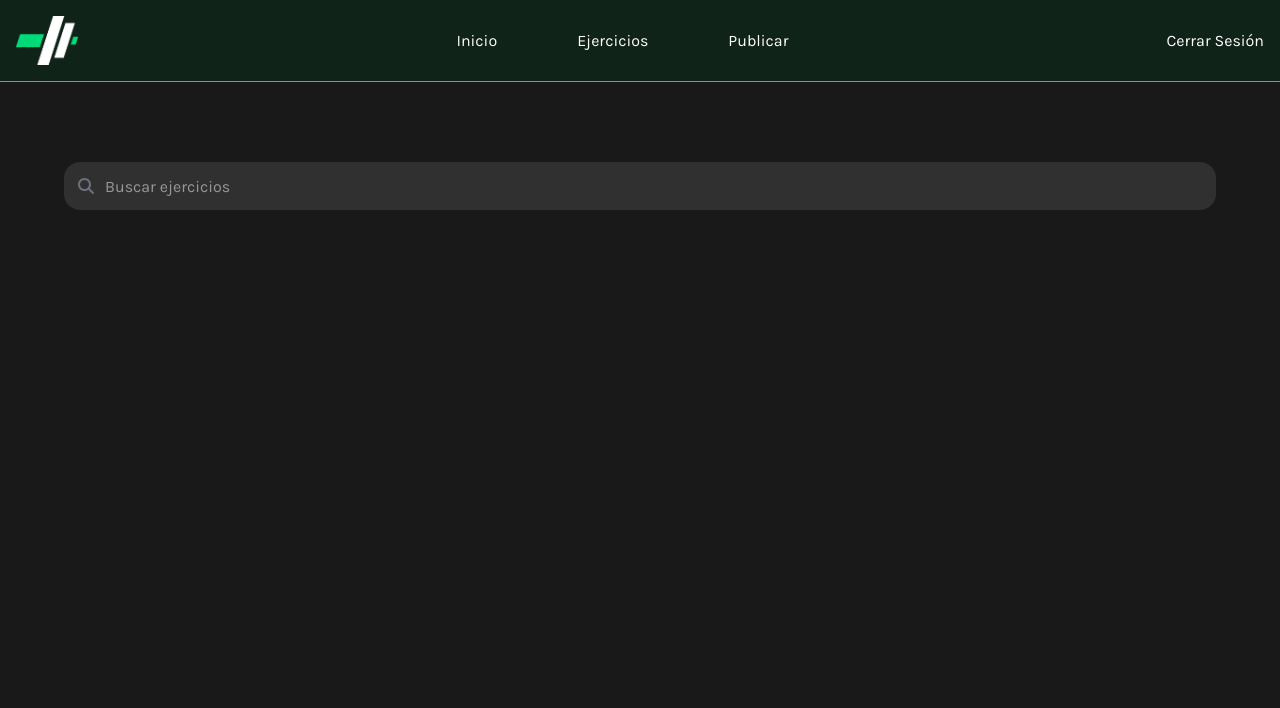
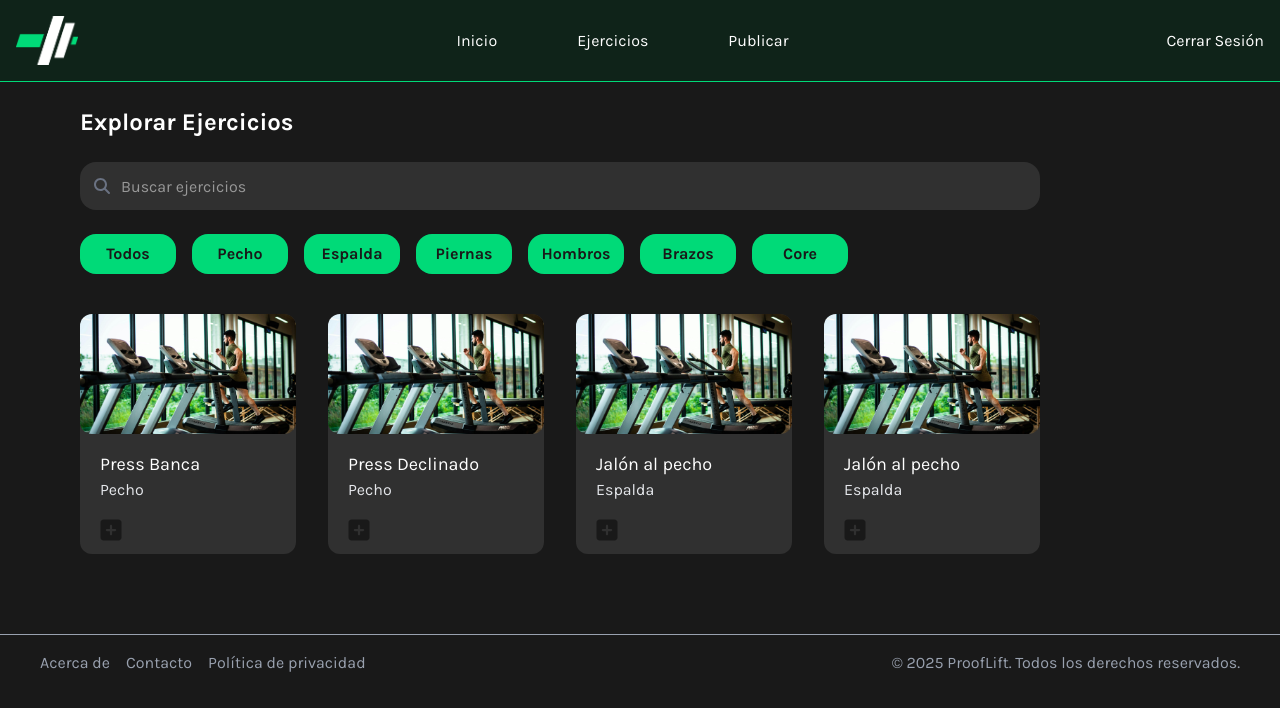
Before and after one commit to Swarch-2025ii-ProofLift/prooflift-fe, a React (Vite) app: page /exercises in a window 1280 px wide. Shown: the top 708 px of the page. Built offline with nearby package versions, Linux system fonts and the light colour scheme.

Commit message:
feat: pantalla catalogo de ejercicios

```diff
--- /dev/null
+++ b/src/components/exercises/ExerciseCard.jsx
@@ -0,0 +1,19 @@
+import { FontAwesomeIcon } from "@fortawesome/react-fontawesome"
+import { faSquarePlus } from "@fortawesome/free-solid-svg-icons"
+
+function ExerciseCard({title, bodyPart, img}) {
+  return (
+    <div className="w-full h-25 p-4 bg-tertiary rounded-xl flex
+    items-center justify-start gap-4 lg:w-[20%] lg:h-60 lg:flex-col lg:items-start
+    lg:justify-start lg:p-0 cursor-pointer hover:scale-105 transition-transform">
+        <img className="w-20 h-20 object-cover rounded-xl lg:w-full lg:h-30" src={img} alt="Imagen ejercicio" />
+        <div className="w-45 lg:pl-5">
+                <h1 className="text-lg text-secondary">{title}</h1>
+                <p className="text-gray-200">{bodyPart}</p>
+        </div>
+        <FontAwesomeIcon size='xl' className=" text-background cursor-pointer hover:scale-110 lg:pl-4" icon={faSquarePlus} />
+    </div>
+  )
+}
+
+export {ExerciseCard}
--- /dev/null
+++ b/src/components/exercises/MuscularGroupButton.jsx
@@ -0,0 +1,12 @@
+
+function MuscularGroupButton({ groupName }) {
+  return (
+    <button className="w-24 h-10 bg-primary text-background font-bold
+      rounded-2xl transition-colors shrink-0 cursor-pointer
+      hover:scale-105 hover:bg-background-secondary hover:text-primary">
+        {groupName}
+    </button>
+  )
+}
+
+export  {MuscularGroupButton}
--- a/src/components/exercises/SearchBar.jsx
+++ b/src/components/exercises/SearchBar.jsx
@@ -3,7 +3,7 @@ import { faMagnifyingGlass } from "@fortawesome/free-solid-svg-icons"
 
 function SearchBar() {
   return (
-    <div className="relative w-[90%] mx-auto bg-[#303030] mt-20 rounded-2xl">
+    <div className="relative w-[90%] bg-tertiary rounded-2xl lg:w-[80%]">
         <FontAwesomeIcon icon={faMagnifyingGlass} className="absolute left-3 top-1/2 -translate-y-1/2 text-gray-500"/>
         <input className='w-full h-12 pl-10 pr-8 text-secondary
              rounded-2xl border border-transparent
--- a/src/pages/Exercises.jsx
+++ b/src/pages/Exercises.jsx
@@ -1,13 +1,35 @@
 import { Header } from "../components/layout/Header"
 import { SearchBar } from "../components/exercises/SearchBar"
-// import { Footer } from "../components/layout/Footer"
+import { MuscularGroupButton } from "../components/exercises/MuscularGroupButton"
+import { ExerciseCard } from "../components/exercises/ExerciseCard"
+import imgProof from "/gym-proof.jpg"
+import { Footer } from "../components/layout/Footer"
 
 function Exercises() {
   return (
     <div>
       <Header />
-      <SearchBar />
-      {/* <Footer /> */}
+      <main className="w-full h-full flex flex-col items-center gap-6 mt-6 mb-20
+      lg:items-start lg:pl-20">
+        <h1 className="text-xl font-bold text-secondary lg:text-2xl">Explorar Ejercicios</h1>
+        <SearchBar />
+        <div className="w-[90%] flex gap-4 overflow-x-auto pb-4">
+          <MuscularGroupButton groupName="Todos" />
+          <MuscularGroupButton groupName="Pecho" />
+          <MuscularGroupButton groupName="Espalda" />
+          <MuscularGroupButton groupName="Piernas" />
+          <MuscularGroupButton groupName="Hombros" />
+          <MuscularGroupButton groupName="Brazos" />
+          <MuscularGroupButton groupName="Core" />
+        </div>
+        <div className="w-[90%] flex flex-wrap gap-6 lg:justify-start lg:gap-8">
+          <ExerciseCard title={"Press Banca"} bodyPart={"Pecho"} img={imgProof} />
+          <ExerciseCard title={"Press Declinado"} bodyPart={"Pecho"} img={imgProof} />
+          <ExerciseCard title={"Jalón al pecho"} bodyPart={"Espalda"} img={imgProof} />
+          <ExerciseCard title={"Jalón al pecho"} bodyPart={"Espalda"} img={imgProof} />
+        </div>
+      </main>
+      <Footer />
     </div>
   )
 }
--- a/src/pages/Login.jsx
+++ b/src/pages/Login.jsx
@@ -15,7 +15,7 @@ function Login () {
     try {
       console.log("Datos del login:", data)
       const result = await login(data.email, data.password)
-      navigate('/holi')
+      navigate('/exercises')
     } catch (error) {
       console.error("Error en el login:", error)
     }
--- a/src/style.css
+++ b/src/style.css
@@ -3,7 +3,7 @@
 @theme {
     --color-primary: #00DA78;
     --color-secondary: #FFFFFF;
-    --color-tertiary: #323232;
+    --color-tertiary: #303030;
     --color-background: #191919;
     --color-background-secondary: #0f2319;
 
```
Also changed, not shown: public/gym-proof.jpg (added).
